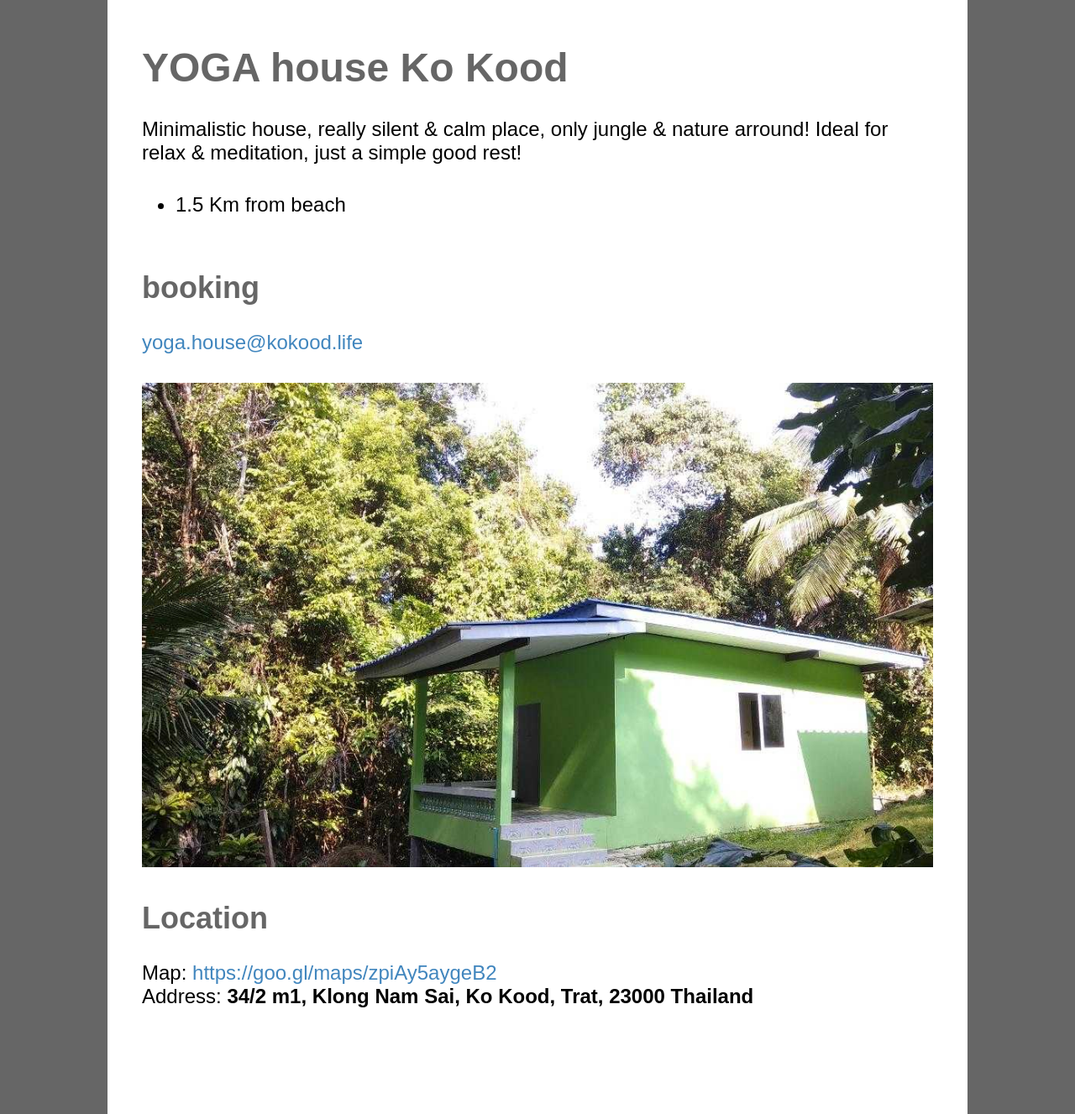
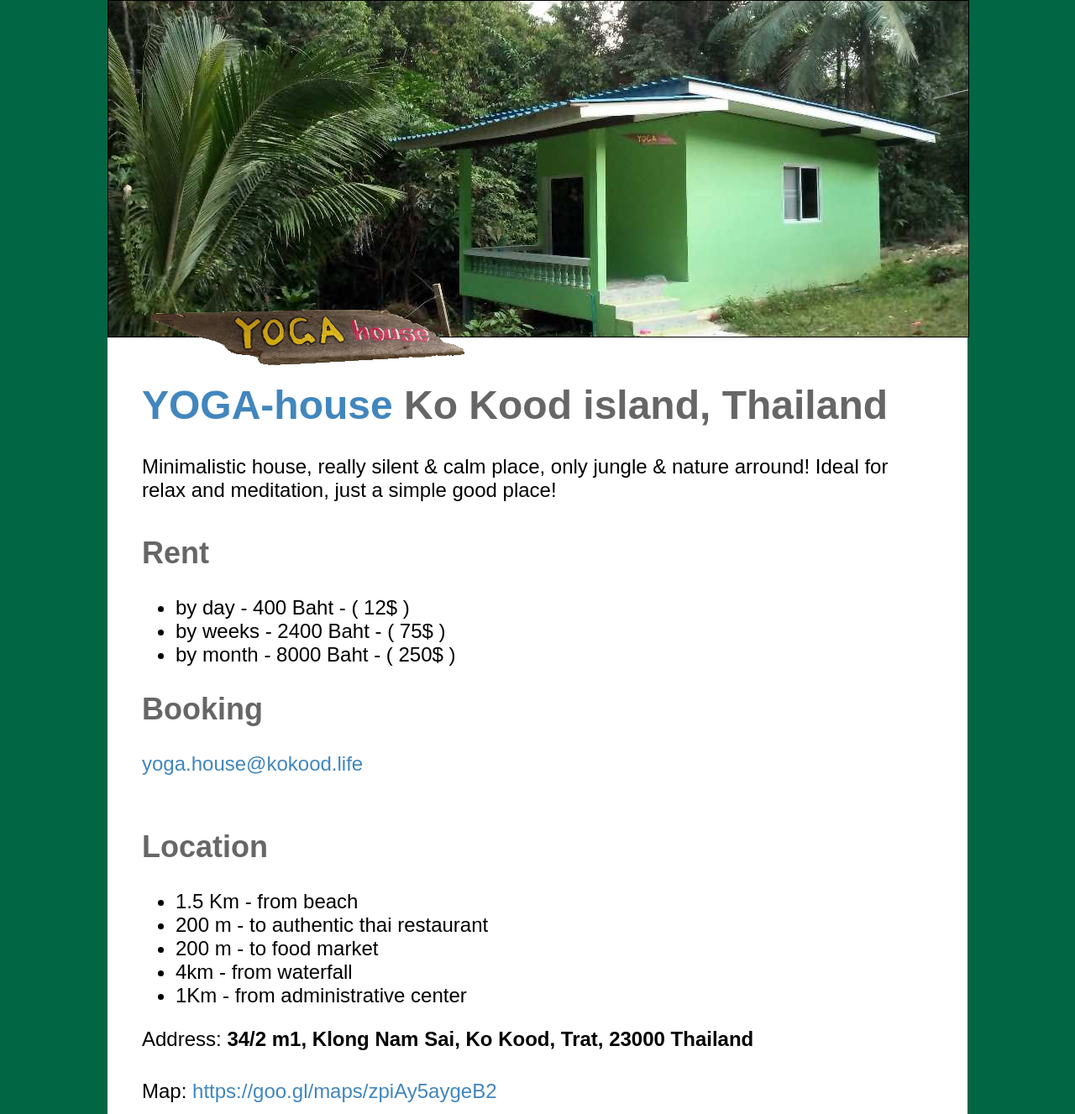
Before and after one commit to yoga-house-kokood/yoga-house-kokood.github.io, a plain HTML site: page index.html in a window 1280 px wide. Shown: the top 1327 px of the page at 84% size. Drawn offline with Linux system fonts and the light colour scheme; grey boxes are pictures that could not be loaded.

Commit message:
Wed Jan 31 12:08:30 ICT 2018

```diff
--- a/index.html
+++ b/index.html
@@ -21,7 +21,28 @@ html, body {
     font-family: arial;
     font-size: 24px;
     color: #000000;
-    background: #666666;
+    background: #006644;
+/*	background-image: url("pics/bg3.png");
+*/
+}
+
+.header {
+    padding: 0px;
+    margin: 0px;
+    margin-left: auto;
+    margin-right: auto;
+    width: auto;
+    width: 100%;
+    height: 400px;
+    color: #000000;
+	border: 1px solid black;
+	background-image: url("pics/bg2.jpg");
+}
+
+.header a {
+	margin-top: 320px;
+	padding: 40px;
+	display: block;
 }
 
 table {
@@ -143,31 +164,39 @@ h2 b{
 	border-left: solid #bebebe 4px;
 	color: #666666;
     }
+
     .bottom {
 	display: block;
 	border-top: solid #bebebe 1px;
 	color: #666666;
+/*
 	padding: 20px;
+*/
     }
+
 
 </style>
 
-<body>
-<div class="main">
+<body><div class="header">
+	<a href="http://yoga-house.kokood.life/"><img src="pics/yh_logo.png" alt="YOGA-house.kokood.life"/></a>
+	</div>
+	<div class="main">
 
-
-    <h1>YOGA house Ko Kood </h1>
+    <h1><a href="http://yoga-house.kokood.life/">YOGA-house</a> Ko Kood island, Thailand</h1>
 
 	<p>Minimalistic house, really silent & calm place, only jungle & nature arround!
-	Ideal for relax & meditation, just a simple good rest!
+	Ideal for relax and meditation, just a simple good place!
+
+	<h2>Rent</h2>
+
 	<ul>
-	<li>
-	1.5 Km from beach
-	</li>
+	<li> by day - 400 Baht - ( 12$ )
+	<li> by weeks - 2400 Baht - ( 75$ )
+	<li> by month - 8000 Baht - ( 250$ )
 	</ul>
-	</p>
-	<h2>booking</h2>
-	<p>
+
+	<h2>Booking</h2>
+
 	<script>
 	m = "yoga" + "&period;" +
 	"house" + "&commat;" +
@@ -182,25 +211,46 @@ h2 b{
 	"</a>"
 	);
 	</script>
+
 	</p>
-
-    <p>
-    <img src="pics/yoga-title-bg2.jpg" width="100%" >
-    </p>
 
 
 	<h2>Location</h2>
+
+	<ul>
+
+	<li>
+	1.5 Km - from beach
+	</li>
+	<li>
+	200 m - to authentic thai restaurant
+	</li>
+	<li>
+	200 m - to food market
+	</li>
+	<li>
+	4km - from waterfall
+	</li>
+	<li>
+	1Km - from administrative center
+	</li>
+	</ul>
+
 	<p>
-	Map: <a href="https://goo.gl/maps/zpiAy5aygeB2">https://goo.gl/maps/zpiAy5aygeB2</a></br>
-	Address:	<b>34/2 m1, Klong Nam Sai, Ko Kood, Trat, 23000 Thailand</a>
+	Address:	<b>34/2 m1, Klong Nam Sai, Ko Kood, Trat, 23000 Thailand</b></a>
 	</p>
+
+	<p>
+	Map: <a href="https://goo.gl/maps/zpiAy5aygeB2">https://goo.gl/maps/zpiAy5aygeB2</a>
+	</p>
+
 	<iframe src="https://www.google.com/maps/embed?pb=!1m18!1m12!1m3!1d1303.743990708744!2d102.54978630584134!3d11.667138990804727!2m3!1f0!2f0!3f0!3m2!1i1024!2i768!4f13.1!3m3!1m2!1s0x0%3A0x0!2zMTHCsDQwJzAxLjciTiAxMDLCsDMzJzAxLjMiRQ!5e1!3m2!1sen!2sus!4v1516969293781" width="600" height="450" frameborder="0" style="border:0" allowfullscreen></iframe>
 
     <div class="bottom">
+    <h1><a href="http://yoga-house.kokood.life/">YOGA-house</a></h1>
+	<h2>Kokood.life</h2>
 	Fri Jan 26 19:35:01 2018
-
     </div>
-
 <div>
 </body>
 </html>
```
Also changed, not shown: pics/bg.jpg (added), pics/bg2.jpg (added), pics/side/side-1.jpg (added), pics/side/side-2.jpg (added), pics/yh_logo.png (added), pics/yoga-title-bg2.jpg (deleted).
